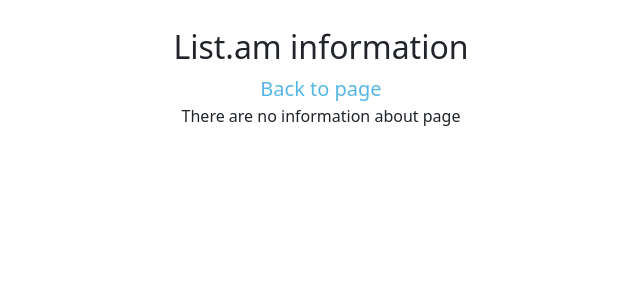
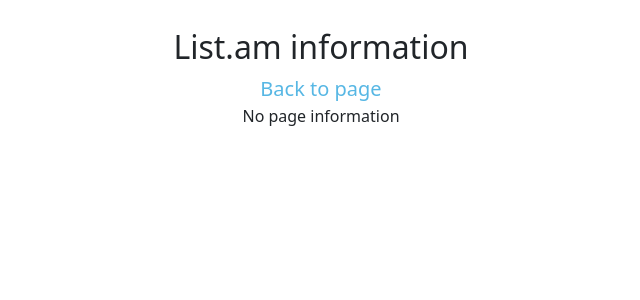
Before and after one commit to manevardazaryan1/list.am_Scraper, a Django app: page /scrap in a window 1280 px wide. Shown: the part 324-624 px from the top of the page, without its empty margins (319-959 px from the left). Run offline with Django 4.2, Linux system fonts and the light colour scheme; some libraries are stand-ins or nearby versions.

Commit message:
scrap file change

```diff
--- a/main/templates/main/index.html
+++ b/main/templates/main/index.html
@@ -11,7 +11,7 @@
             <div class='title'>
                 <h1>list.am Scraper</h1>
             </div>
-            <h3>Write url to get information about page <a href='https://www.list.am/' class='list_url' target='_blank'>(Visit Page)</a></h3>
+            <h3>Write a URL to get page information<a href='https://www.list.am/' class='list_url' target='_blank'>(Visit Page)</a></h3>
             <form action='{% url "scrap" %}' method='post' class='scrap_form' id='scrap_info_box'>
                 {% csrf_token %}
                 <input class='form-control me-2'  placeholder='Get page information...' name='item_url' id='url'>
--- a/main/templates/main/scrap.html
+++ b/main/templates/main/scrap.html
@@ -25,7 +25,7 @@
                     <button class='btn btn-dark m-2' type='button' onclick='pdf()' id='pdf'><i class="fa-solid fa-file-pdf"></i> Download PDF</button>
                 </div>
             {% else %}
-                <p>There are no information about page</p>
+                <p>No page information</p>
             {% endif %}
         </div>
     </div>
```
